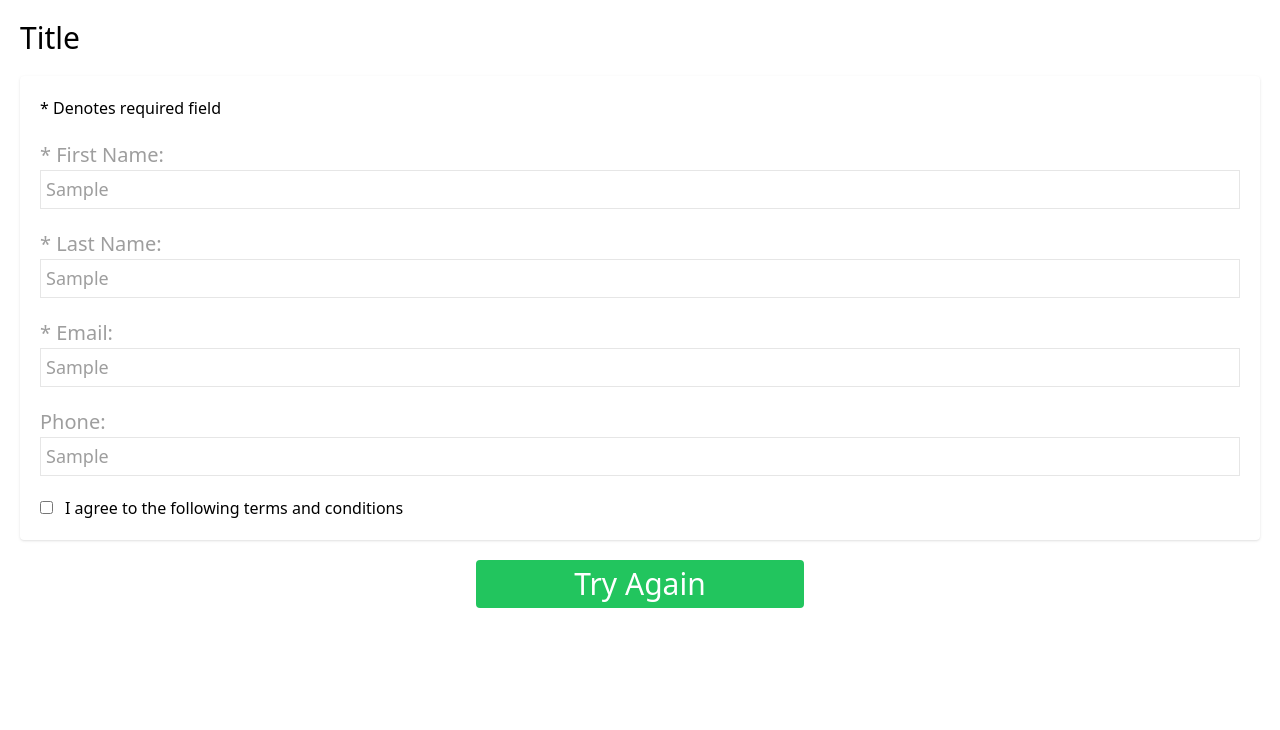
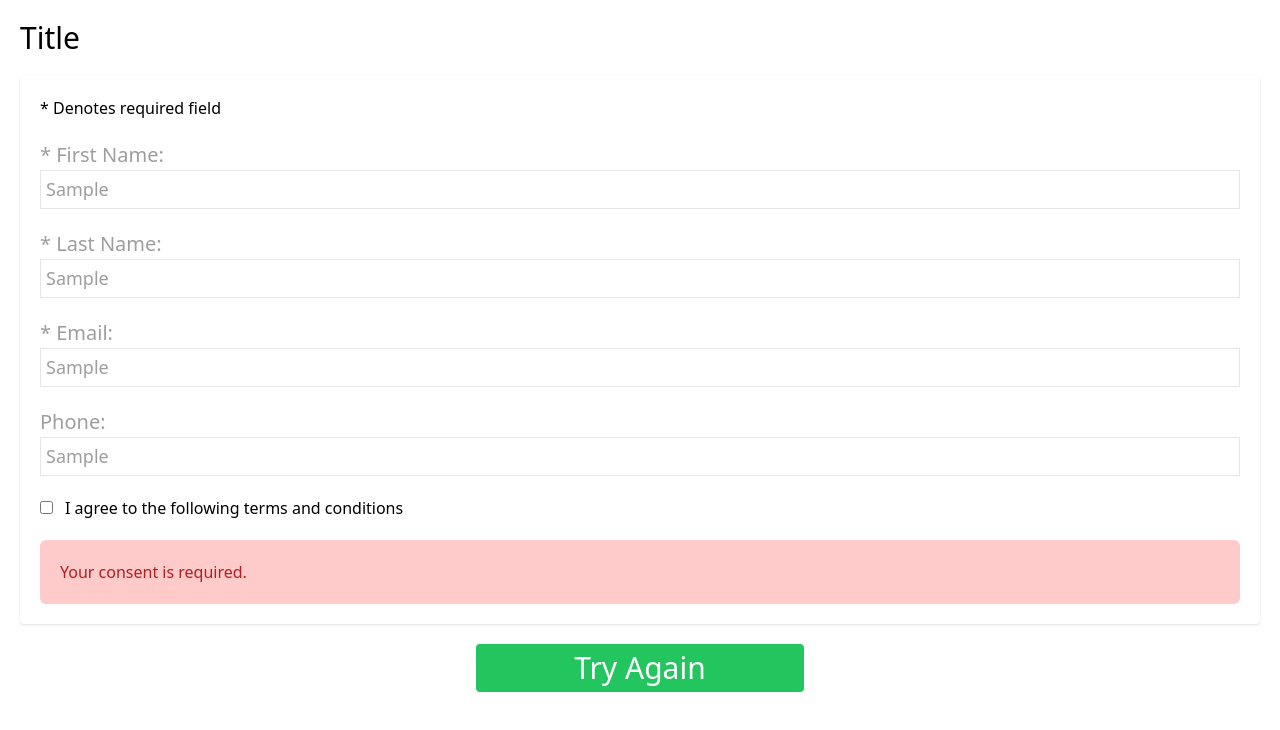
Before and after one commit to dstearle/pechanga-waiver-app, a Vue app: page / in a window 1280 px wide. Both pictures are taken after typing "Sample", "Sample", "Sample", "Sample" into the empty fields and a click on the button "Submit". Shown: the top 730 px of the page. Built offline with nearby package versions, Linux system fonts and the light colour scheme.

Commit message:
Passed errors array as props to EntryFields and created v-for to display errors

```diff
--- a/src/App.vue
+++ b/src/App.vue
@@ -15,6 +15,7 @@
 			<!-- Entries -->
 			<EntryFields
                 :entry="entry"
+				:errors="errors"
 			/>
 
 			<div class="flex">
--- a/src/components/EntryFields.vue
+++ b/src/components/EntryFields.vue
@@ -76,6 +76,20 @@
 
                 </div>
 
+                <!-- Errors -->
+                <div
+                    class="mt-5 p-5 bg-red-200 text-red-700 rounded-md"
+                >
+
+                    <div
+                        :key="index"
+                        v-for="(error, index) in errors"
+                    >
+                        {{error}}
+                    </div>
+
+                </div>
+
             </div>
 
 		</div>
@@ -90,7 +104,7 @@
 
     	name: 'EntryFields',
 
-		props : [ 'entry' ],
+		props : [ 'entry', 'errors' ],
 
 	}
 
```
